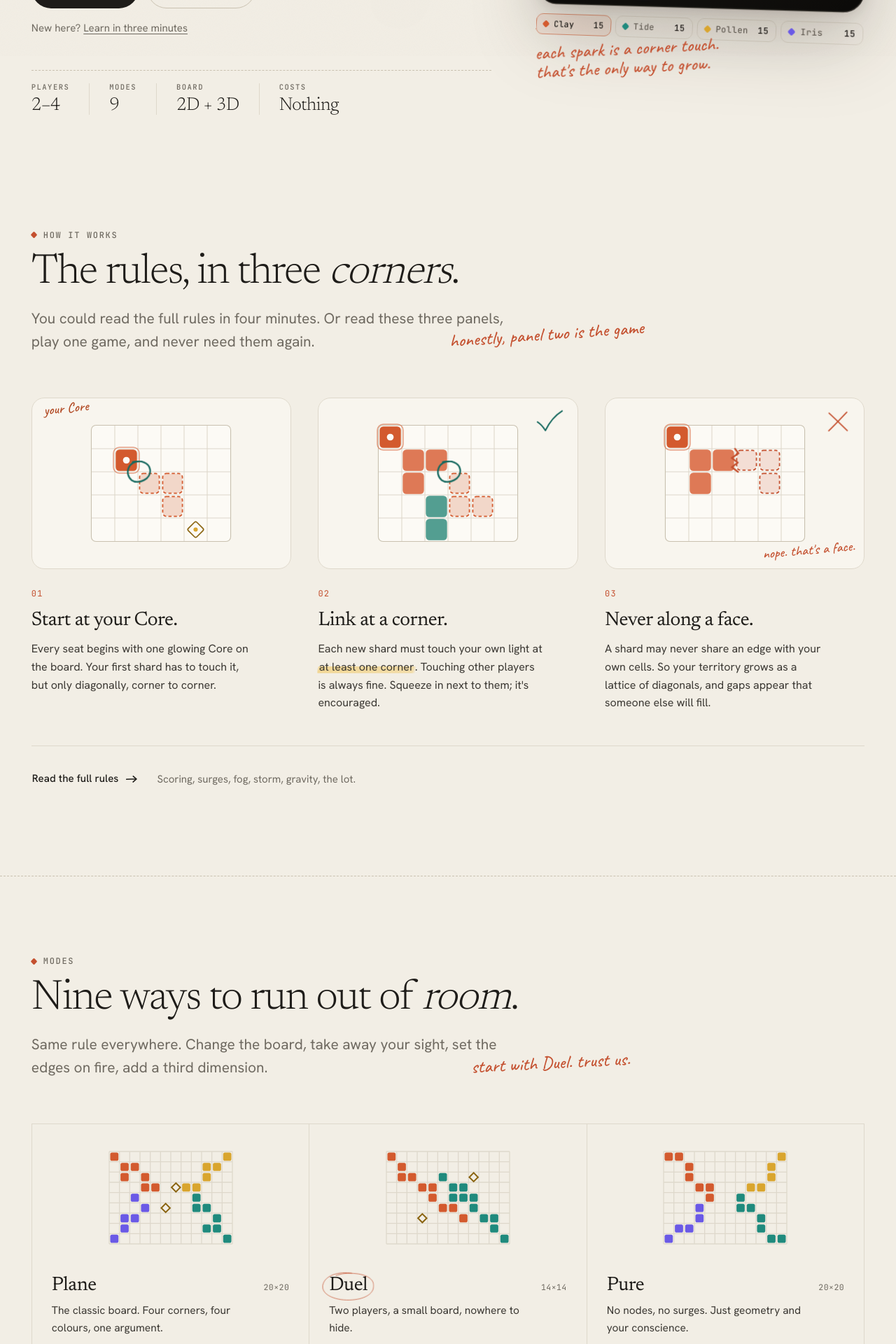
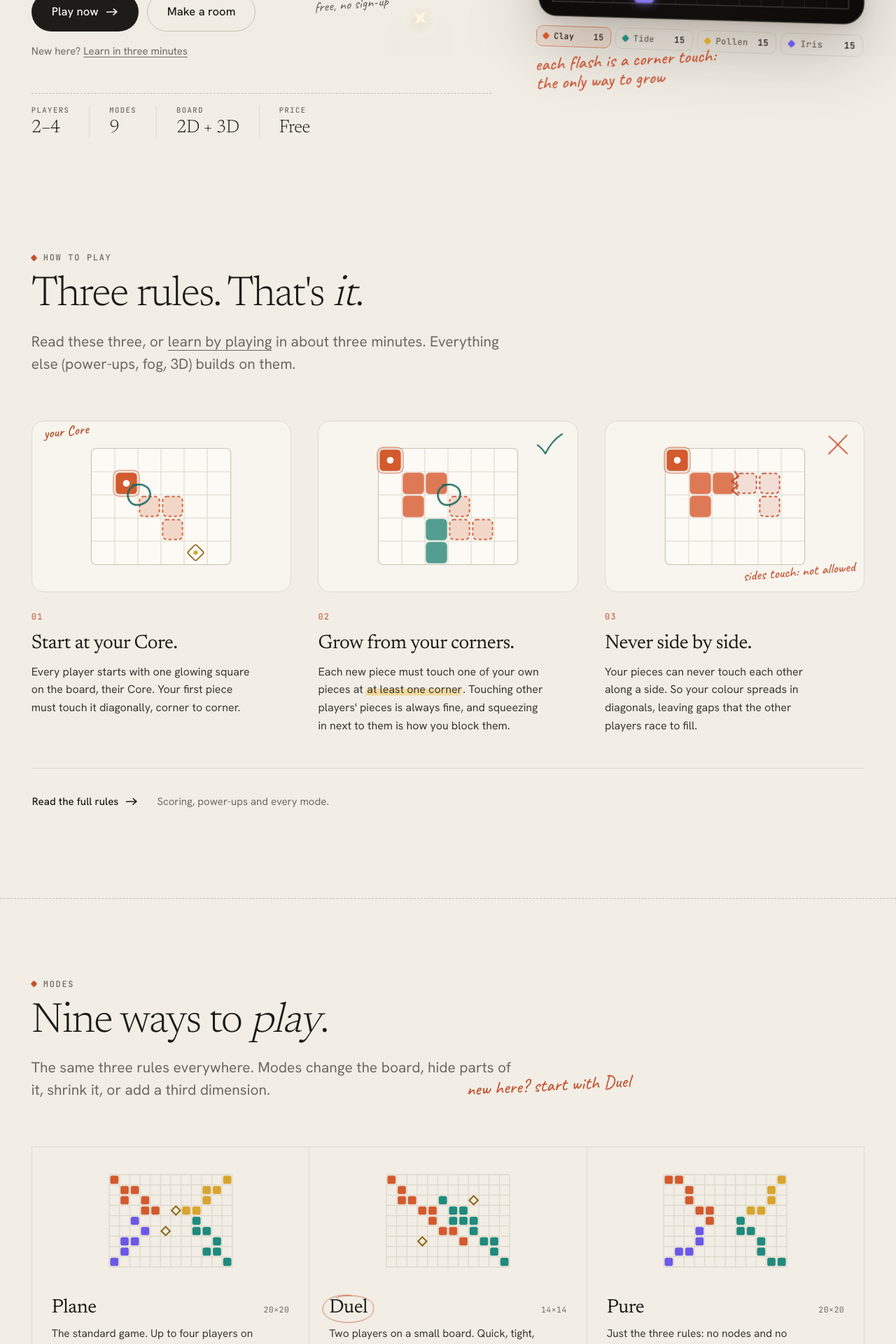
Before and after one commit to KarthikSubramanian07/cubes, a React (Vite) app in the folder web/: page / in a window 1280 px wide. Shown: the part 720-2640 px from the top of the page at 70% size. Built offline with nearby package versions, Linux system fonts and the light colour scheme.

Commit message:
Rewrite site copy in plain language
Headings say what each section is, mode and bot descriptions say what they are, 'face' becomes 'side' in 2D, most jokes and the engineering section leave the landing page (it lives on About), and the remaining hand notes give useful nudges.

```diff
--- a/web/src/app/presets.ts
+++ b/web/src/app/presets.ts
@@ -53,8 +53,8 @@ export const PRESETS: readonly PresetInfo[] = [
   {
     name: "plane",
     label: "Plane",
-    flavor: "The classic board. Four corners, four colours, one argument.",
-    blurb: "20×20 for four, 14×14 for two. Nodes and surges on.",
+    flavor: "The standard game. Up to four players on one board, with power-ups.",
+    blurb: "20×20 for three or four players, 14×14 for two. Power-ups on.",
     dimension: "2d",
     seats: [2, 3, 4],
     defaultSeats: 4,
@@ -62,8 +62,8 @@ export const PRESETS: readonly PresetInfo[] = [
   {
     name: "duel",
     label: "Duel",
-    flavor: "Two players, a small board, nowhere to hide.",
-    blurb: "14×14, head to head. Short and sharp.",
+    flavor: "Two players on a small board. Quick, tight, and the best place to start.",
+    blurb: "14×14, one against one. About ten minutes.",
     dimension: "2d",
     seats: [2],
     defaultSeats: 2,
@@ -71,8 +71,8 @@ export const PRESETS: readonly PresetInfo[] = [
   {
     name: "pure",
     label: "Pure",
-    flavor: "No nodes, no surges. Just geometry and your conscience.",
-    blurb: "20×20 with the arena layer switched off.",
+    flavor: "Just the three rules: no nodes and no power-ups.",
+    blurb: "The standard board with power-ups turned off.",
     dimension: "2d",
     seats: [2, 3, 4],
     defaultSeats: 4,
@@ -80,8 +80,8 @@ export const PRESETS: readonly PresetInfo[] = [
   {
     name: "fog",
     label: "Fog",
-    flavor: "You only see two cells past your own light.",
-    blurb: "18×18. Vision radius 2, memory for the rest. Scan to peek.",
+    flavor: "You can only see the board near your own pieces.",
+    blurb: "18×18 (14×14 for two). You see two squares around your pieces and remember the rest. Scan reveals everything for a turn.",
     dimension: "2d",
     seats: [2, 3, 4],
     defaultSeats: 4,
@@ -89,8 +89,8 @@ export const PRESETS: readonly PresetInfo[] = [
   {
     name: "storm",
     label: "Storm",
-    flavor: "From round six the edge of the world starts falling off.",
-    blurb: "20×20. The outer ring turns to ash every three rounds.",
+    flavor: "The edge of the board crumbles away as the game goes on.",
+    blurb: "20×20. From round six, the outer ring is destroyed every three rounds, along with anything on it.",
     dimension: "2d",
     seats: [2, 3, 4],
     defaultSeats: 4,
@@ -98,8 +98,8 @@ export const PRESETS: readonly PresetInfo[] = [
   {
     name: "torus",
     label: "Torus",
-    flavor: "The edges wrap. There is no corner to hide in, only corners.",
-    blurb: "18×18, wraps on both axes.",
+    flavor: "The board wraps around: off the right edge means back on the left.",
+    blurb: "18×18 (14×14 for two). Wraps left to right and top to bottom.",
     dimension: "2d",
     seats: [2, 3, 4],
     defaultSeats: 4,
@@ -107,8 +107,8 @@ export const PRESETS: readonly PresetInfo[] = [
   {
     name: "teams",
     label: "Teams",
-    flavor: "Two against two, sharing light and occasionally blame.",
-    blurb: "20×20. Seats 1+3 against 2+4, shared light.",
+    flavor: "Two teams of two. Teammates can build off each other's pieces.",
+    blurb: "20×20. Players 1 and 3 against 2 and 4; scores add up per team.",
     dimension: "2d",
     seats: [4],
     defaultSeats: 4,
@@ -116,8 +116,8 @@ export const PRESETS: readonly PresetInfo[] = [
   {
     name: "stack",
     label: "Stack",
-    flavor: "Gravity is on. You climb on other people.",
-    blurb: "8×8×8 (8×8×6 for two). Crown columns for points.",
+    flavor: "3D with gravity. Pieces must rest on something, and you build on top of other players.",
+    blurb: "8×8×8 (8×8×6 for two). The top cube of each column scores a bonus point.",
     dimension: "3d",
     seats: [2, 3, 4],
     defaultSeats: 4,
@@ -125,8 +125,8 @@ export const PRESETS: readonly PresetInfo[] = [
   {
     name: "orbit",
     label: "Orbit",
-    flavor: "A floating cube of space. Corners in every direction.",
-    blurb: "7×7×7 (6×6×6 for two), no gravity. Turn it around a lot.",
+    flavor: "3D without gravity: build anywhere inside a floating cube.",
+    blurb: "7×7×7 (6×6×6 for two). Drag to turn the cube and use the slice slider to see inside.",
     dimension: "3d",
     seats: [2, 3, 4],
     defaultSeats: 4,
--- a/web/src/app/setup.ts
+++ b/web/src/app/setup.ts
@@ -23,9 +23,9 @@ export interface GameSetup {
 export const AI_LEVELS: readonly AiLevel[] = ["ember", "flare", "nova"];
 
 export const AI_LABELS: Record<AiLevel, { label: string; note: string }> = {
-  ember: { label: "Ember", note: "Plays fast, plays fair, forgets about corners." },
-  flare: { label: "Flare", note: "Thinks a few moves ahead. Annoyingly tidy." },
-  nova: { label: "Nova", note: "Searches the tree. Do not play it when tired." },
+  ember: { label: "Ember", note: "Easy. Makes sensible moves but misses chances." },
+  flare: { label: "Flare", note: "Medium. Thinks a move ahead and blocks you." },
+  nova: { label: "Nova", note: "Hard. Plays out thousands of futures before it moves." },
 };
 
 export const MAX_NAME = 24;
--- a/web/src/pages/Landing.tsx
+++ b/web/src/pages/Landing.tsx
@@ -41,8 +41,9 @@ function Hero() {
             .
           </h1>
           <p className="lede hero__lede rise" style={{ ["--delay" as string]: "120ms" }}>
-            <strong>cubes</strong> is a territory game for two to four people. Place glowing shards, link each one to your own light at a corner, never
-            along a face, and hold the most of the board when nobody can move. It runs in a browser tab. Send a link; that's the whole setup.
+            <strong>cubes</strong> is a strategy game for two to four players. Take turns placing pieces on a shared board. Each new piece must touch
+            one of your own at a corner, never along a side. When nobody can move, whoever covers the most squares wins. It runs in your browser: send
+            friends a link, or play against bots.
           </p>
           <div className="hero__cta rise" style={{ ["--delay" as string]: "220ms" }}>
             <Button to="/play" size="lg" iconRight={<ArrowRight />}>
@@ -52,7 +53,7 @@ function Hero() {
               Make a room
             </Button>
             <HandNote className="hero__cta-note annot" arrow="left" tilt={-5} size="sm" tone="muted" delay={1500}>
-              no account. we checked.
+              free, no sign-up
             </HandNote>
           </div>
           <p className="hero__learn rise" style={{ ["--delay" as string]: "270ms" }}>
@@ -72,15 +73,15 @@ function Hero() {
               <dd>2D + 3D</dd>
             </div>
             <div>
-              <dt>Costs</dt>
-              <dd>Nothing</dd>
+              <dt>Price</dt>
+              <dd>Free</dd>
             </div>
           </dl>
         </div>
         <div className="hero__visual">
           <HeroScene />
           <HandNote className="hero__visual-note annot" arrow="up-left" tilt={-3} delay={1800}>
-            each spark is a corner touch.{"\n"}that's the only way to grow.
+            each flash is a corner touch:{"\n"}the only way to grow
           </HandNote>
         </div>
       </div>
@@ -96,14 +97,13 @@ function HowItWorks() {
     <section className="section how" id="how" aria-labelledby="how-title">
       <div className="wrap">
         <header className="section-head">
-          <p className="eyebrow">How it works</p>
+          <p className="eyebrow">How to play</p>
           <h2 id="how-title">
-            The rules, in three <em>corners</em>.
+            Three rules. That's <em>it</em>.
           </h2>
-          <p className="lede">You could read the full rules in four minutes. Or read these three panels, play one game, and never need them again.</p>
-          <HandNote className="how__margin annot" tilt={-4} arrow="down-left" delay={300}>
-            honestly, panel two is the game
-          </HandNote>
+          <p className="lede">
+            Read these three, or <Link to="/learn">learn by playing</Link> in about three minutes. Everything else (power-ups, fog, 3D) builds on them.
+          </p>
         </header>
         <ol className="how__grid">
           <Reveal as="li" className="how__step">
@@ -112,7 +112,7 @@ function HowItWorks() {
                 cols={6}
                 rows={5}
                 cell={30}
-                label="A Clay core in the top-left corner, with a first shard touching it diagonally."
+                label="A Clay Core in the top-left corner, with a first piece touching it diagonally."
                 cells={[
                   { x: 1, y: 1, seat: CLAY, kind: "core" },
                   { x: 2, y: 2, seat: CLAY, kind: "ghost" },
@@ -128,7 +128,7 @@ function HowItWorks() {
             </div>
             <span className="how__num num">01</span>
             <h3>Start at your Core.</h3>
-            <p>Every seat begins with one glowing Core on the board. Your first shard has to touch it, but only diagonally, corner to corner.</p>
+            <p>Every player starts with one glowing square on the board, their Core. Your first piece must touch it diagonally, corner to corner.</p>
           </Reveal>
           <Reveal as="li" className="how__step" delay={120}>
             <div className="how__fig">
@@ -136,7 +136,7 @@ function HowItWorks() {
                 cols={6}
                 rows={5}
                 cell={30}
-                label="Legal: a new Clay shard touches an existing Clay cell only at a corner. A Tide cell beside it doesn't matter."
+                label="Allowed: a new Clay piece touches an existing Clay square only at a corner. A Tide square beside it doesn't matter."
                 cells={[
                   { x: 0, y: 0, seat: CLAY, kind: "core" },
                   { x: 1, y: 1, seat: CLAY },
@@ -153,10 +153,10 @@ function HowItWorks() {
               <Doodle variant="check" className="how__check" color="var(--seat-1-ink)" delay={900} />
             </div>
             <span className="how__num num">02</span>
-            <h3>Link at a corner.</h3>
+            <h3>Grow from your corners.</h3>
             <p>
-              Each new shard must touch your own light at <Highlight>at least one corner</Highlight>. Touching other players is always fine. Squeeze in
-              next to them; it's encouraged.
+              Each new piece must touch one of your own pieces at <Highlight>at least one corner</Highlight>. Touching other players' pieces is always
+              fine, and squeezing in next to them is how you block them.
             </p>
           </Reveal>
           <Reveal as="li" className="how__step" delay={240}>
@@ -165,7 +165,7 @@ function HowItWorks() {
                 cols={6}
                 rows={5}
                 cell={30}
-                label="Illegal: the new shard shares a face with an existing Clay cell."
+                label="Not allowed: the new piece shares a side with an existing Clay square."
                 cells={[
                   { x: 0, y: 0, seat: CLAY, kind: "core" },
                   { x: 1, y: 1, seat: CLAY },
@@ -179,19 +179,19 @@ function HowItWorks() {
               />
               <Doodle variant="cross" className="how__cross" delay={900} />
               <HandNote className="how__fig-note how__fig-note--3 annot" tilt={-5} size="sm" delay={1200}>
-                nope. that's a face.
+                sides touch: not allowed
               </HandNote>
             </div>
             <span className="how__num num">03</span>
-            <h3>Never along a face.</h3>
-            <p>A shard may never share an edge with your own cells. So your territory grows as a lattice of diagonals, and gaps appear that someone else will fill.</p>
+            <h3>Never side by side.</h3>
+            <p>Your pieces can never touch each other along a side. So your colour spreads in diagonals, leaving gaps that the other players race to fill.</p>
           </Reveal>
         </ol>
         <p className="how__more">
           <Button to="/rules" variant="quiet" iconRight={<ArrowRight />}>
             Read the full rules
           </Button>
-          <span className="muted">Scoring, surges, fog, storm, gravity, the lot.</span>
+          <span className="muted">Scoring, power-ups and every mode.</span>
         </p>
       </div>
     </section>
@@ -205,11 +205,11 @@ function Modes() {
         <header className="section-head">
           <p className="eyebrow">Modes</p>
           <h2 id="modes-title">
-            Nine ways to run out of <em>room</em>.
+            Nine ways to <em>play</em>.
           </h2>
-          <p className="lede">Same rule everywhere. Change the board, take away your sight, set the edges on fire, add a third dimension.</p>
+          <p className="lede">The same three rules everywhere. Modes change the board, hide parts of it, shrink it, or add a third dimension.</p>
           <HandNote className="modes__margin annot" tilt={-3} arrow="down" delay={300}>
-            start with Duel. trust us.
+            new here? start with Duel
           </HandNote>
         </header>
         <ul className="modes__grid">
@@ -250,10 +250,10 @@ function Modes() {
 }
 
 const SURGES: { name: SurgeName; label: string; cost: number; text: string; foot: string }[] = [
-  { name: "spark", label: "Spark", cost: 1, text: "Place a single cell instead of a shard. Small, cheap, and exactly the size of that gap.", foot: "is your placement" },
-  { name: "leap", label: "Leap", cost: 2, text: "This placement only needs to be within two cells of your light, no corner needed. Still no faces.", foot: "is your placement" },
-  { name: "shatter", label: "Shatter", cost: 3, text: "Destroy one opponent cell. It becomes a scar: dead, unscorable, and very much their problem now.", foot: "then place as usual" },
-  { name: "scan", label: "Scan", cost: 1, text: "Fog modes only. See the whole board until the end of your next turn. Bring snacks.", foot: "then place as usual" },
+  { name: "spark", label: "Spark", cost: 1, text: "Place a single square instead of a piece. Perfect for filling a one-square gap.", foot: "uses your turn" },
+  { name: "leap", label: "Leap", cost: 2, text: "Your piece can go up to two squares away from your colour, without a corner touch. Still never side by side.", foot: "uses your turn" },
+  { name: "shatter", label: "Shatter", cost: 3, text: "Destroy one opponent square. It turns into a dead block nobody can use or score.", foot: "then take your turn" },
+  { name: "scan", label: "Scan", cost: 1, text: "Fog modes only. See the whole board until the end of your next turn.", foot: "then take your turn" },
 ];
 
 function Surges() {
@@ -261,13 +261,13 @@ function Surges() {
     <section className="section surges" id="surges" aria-labelledby="surges-title">
       <div className="wrap surges__grid">
         <header className="section-head surges__head">
-          <p className="eyebrow">The arena layer</p>
+          <p className="eyebrow">Power-ups</p>
           <h2 id="surges-title">
-            Nodes give charge. Charge buys <em>trouble</em>.
+            Grab nodes, earn <em>charge</em>.
           </h2>
           <p className="lede">
-            Neutral nodes are scattered with rotational symmetry, so every seat gets the same map. Cover one and you bank a charge, up to nine. Spend it
-            on surges. Pure mode switches all of this off, for people who own a pipe.
+            Glowing nodes are scattered evenly around the board, so nobody gets a better map. Cover one with a piece to earn one charge (up to nine),
+            then spend charge on these power-ups during your turn. Pure mode turns them off.
           </p>
           <div className="surges__charge" aria-label="A charge meter, five of nine">
             {Array.from({ length: 9 }, (_, i) => (
@@ -296,7 +296,7 @@ function Surges() {
           ))}
           <li className="surges__note annot" aria-hidden="true">
             <HandNote tilt={-4} arrow="up" delay={400}>
-              Leap + Spark = 3 charge.{"\n"}you'll want that one.
+              Leap and Spark combine:{"\n"}3 charge, one square, anywhere close
             </HandNote>
           </li>
         </ul>
@@ -305,83 +305,18 @@ function Surges() {
   );
 }
 
-function Built() {
-  return (
-    <section className="section built theme-night" id="built" aria-labelledby="built-title">
-      <div className="wrap">
-        <header className="section-head">
-          <p className="eyebrow">How it's built</p>
-          <h2 id="built-title">
-            One rulebook, compiled <em>twice</em>.
-          </h2>
-          <p className="lede">The boring, careful parts. You don't need to know any of this to play, but somebody always asks.</p>
-        </header>
-        <div className="built__diagram" aria-hidden="true">
-          <div className="built__box">
-            <span className="mono">your browser</span>
-            <strong>React + three.js</strong>
-          </div>
-          <div className="built__wire">
-            <span className="mono">postMessage</span>
-          </div>
-          <div className="built__box built__box--hot">
-            <span className="mono">web worker</span>
-            <strong>engine.wasm</strong>
-          </div>
-          <div className="built__wire built__wire--long">
-            <span className="mono">wss · same origin</span>
-          </div>
-          <div className="built__box built__box--hot">
-            <span className="mono">durable object</span>
-            <strong>room ABCDE</strong>
-          </div>
-        </div>
-        <div className="built__grid">
-          <article>
-            <p className="built__path mono">crates/engine</p>
-            <h3>The rules are Rust.</h3>
-            <p>
-              Geometry, the kit, move generation, fog, scoring and the bots live in one crate with no platform dependencies. It compiles to WebAssembly and
-              runs in a Web Worker, so pass-and-play and bot games never touch a server.
-            </p>
-          </article>
-          <article>
-            <p className="built__path mono">crates/rooms</p>
-            <h3>Rooms are actors.</h3>
-            <p>
-              Each online room is one Cloudflare Durable Object, also Rust. It runs the same engine, validates every move, and sends each seat its own
-              redacted view, so fog of war is enforced by the server rather than by good manners.
-            </p>
-          </article>
-          <article>
-            <p className="built__path mono">web/src/render3d</p>
-            <h3>The board is three.js.</h3>
-            <p>
-              Glassy cubes, emissive cores, selective bloom, fog as drifting haze. This page uses none of it, to stay fast; the renderer loads when you sit
-              down to play.
-            </p>
-          </article>
-        </div>
-        <HandNote className="built__note annot" tilt={-3} arrow="up-left" tone="accent" delay={300}>
-          yes, the bots run the same engine.{"\n"}no, they can't cheat. we asked.
-        </HandNote>
-      </div>
-    </section>
-  );
-}
-
 const FAQ: { q: string; a: React.ReactNode }[] = [
-  { q: "Is it free?", a: "Yes. No account, no ads, no premium shards. It's a hobby project with a very small hosting bill." },
+  { q: "Is it free?", a: "Yes. No account, no ads, nothing to buy. It's an open-source project." },
   { q: "Do my friends need to install anything?", a: "No. Make a room, send the link, they open it in a browser tab on whatever they're holding. Phones work." },
-  { q: "How long is a game?", a: "A Duel is about ten minutes. Four players on the full Plane board, twenty to thirty, depending on how long Pollen spends staring at the tray." },
+  { q: "How long is a game?", a: "A Duel takes about ten minutes. Four players on the full board take twenty to thirty." },
   {
     q: "What happens when I can't move?",
-    a: "You go dark: you're out for the rest of the game, but your cells still count. Surges you can afford count as moves, so check your charge before you sulk.",
+    a: "You're out for the rest of the game, but everything you placed still counts. If you have charge, a power-up might still give you a move, so the game checks that first.",
   },
-  { q: "Can I play alone?", a: "Yes, against bots. Ember is gentle, Flare is tidy, Nova runs a tree search and doesn't do mercy. You can mix levels per seat." },
+  { q: "Can I play alone?", a: "Yes, against bots, at three levels: Ember (easy), Flare (medium) and Nova (hard). You can mix levels in one game." },
   {
     q: "What does “corner” mean in 3D?",
-    a: "In Stack and Orbit, cubes link when they share an edge or a vertex but not a face. Same idea, more directions to be wrong in.",
+    a: "In the 3D modes, your cubes may touch at an edge or a corner point, but never with a whole face. Same rule, more directions.",
   },
   {
     q: "Can people cheat online?",
@@ -396,11 +331,8 @@ function Faq() {
         <header className="section-head">
           <p className="eyebrow">FAQ</p>
           <h2 id="faq-title">
-            Questions, <em>asked</em>.
+            Good <em>questions</em>.
           </h2>
-          <HandNote className="faq__note annot" tilt={-4} delay={300}>
-            frequently is a strong word
-          </HandNote>
         </header>
         <div className="faq__list">
           {FAQ.map((f) => (
@@ -426,7 +358,7 @@ function Closer() {
     <section className="closer" aria-labelledby="closer-title">
       <div className="wrap closer__inner">
         <HandNote className="closer__note" tilt={-4} arrow="down-right" delay={200}>
-          go on then
+          ready when you are
         </HandNote>
         <h2 id="closer-title">
           Find a friend. Find a <em className="accent-italic">corner</em>.
@@ -436,7 +368,7 @@ function Closer() {
             Play now
           </Button>
           <Button to="/play" state={{ kind: "bots" }} size="lg" variant="ghost">
-            Practise against a bot
+            Play against a bot
           </Button>
         </div>
         <Doodle variant="star" className="closer__star annot" color="var(--seat-2)" delay={700} />
@@ -457,7 +389,6 @@ export function Component() {
       <HowItWorks />
       <Modes />
       <Surges />
-      <Built />
       <Faq />
       <Closer />
     </>
--- a/web/src/ui/Footer.tsx
+++ b/web/src/ui/Footer.tsx
@@ -35,7 +35,7 @@ export function Footer() {
             <h2>Project</h2>
             <ul>
               <li><a href="https://github.com/KarthikSubramanian07/cubes" rel="noopener">Source</a></li>
-              <li><Link to="/#built">How it's built</Link></li>
+              <li><Link to="/about">How it's built</Link></li>
               <li><a href="https://github.com/KarthikSubramanian07/cubes/issues" rel="noopener">Report a bug</a></li>
               <li><Link to="/about">About</Link></li>
               <li><Link to="/contact">Contact</Link></li>
```
Also changed, not shown: web/src/pages/Play.tsx (+2 -6 lines), web/src/pages/play/PlayHub.tsx (+5 -5 lines).
